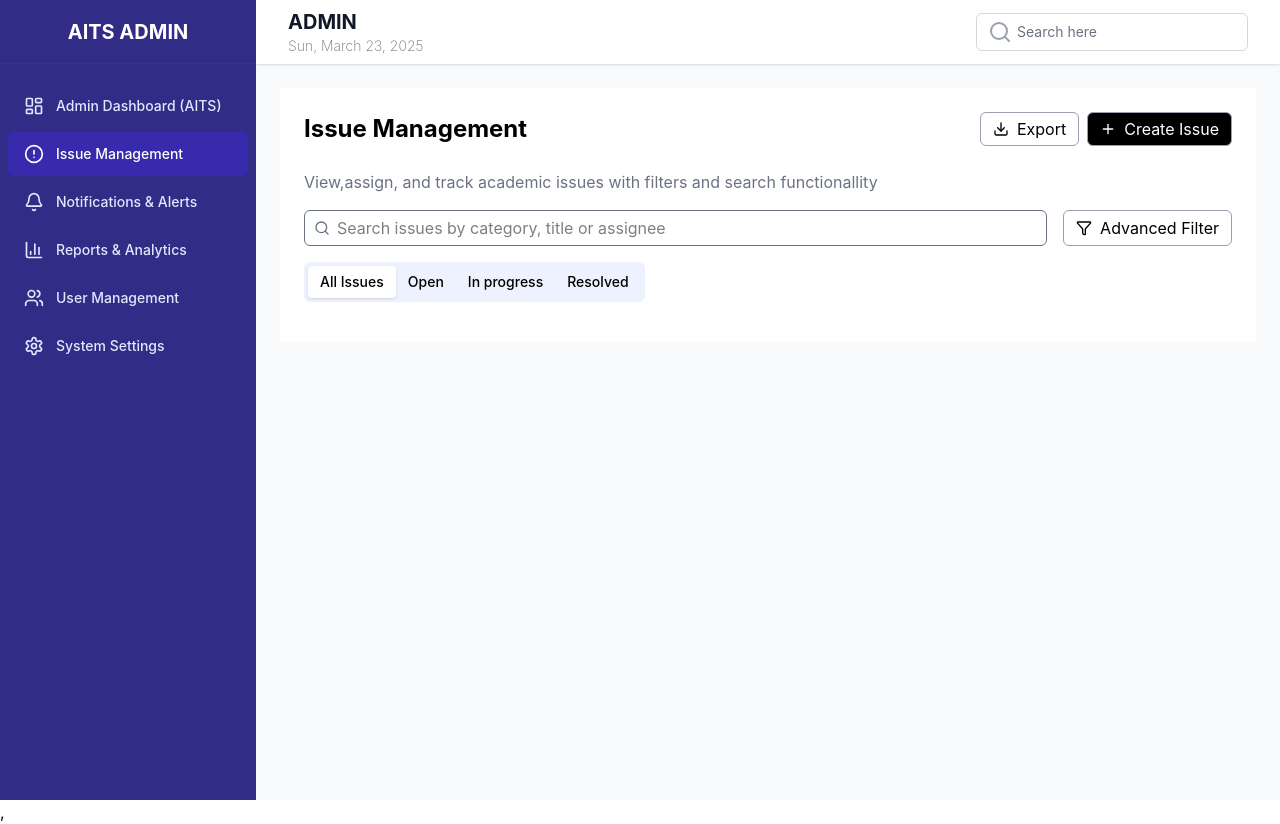
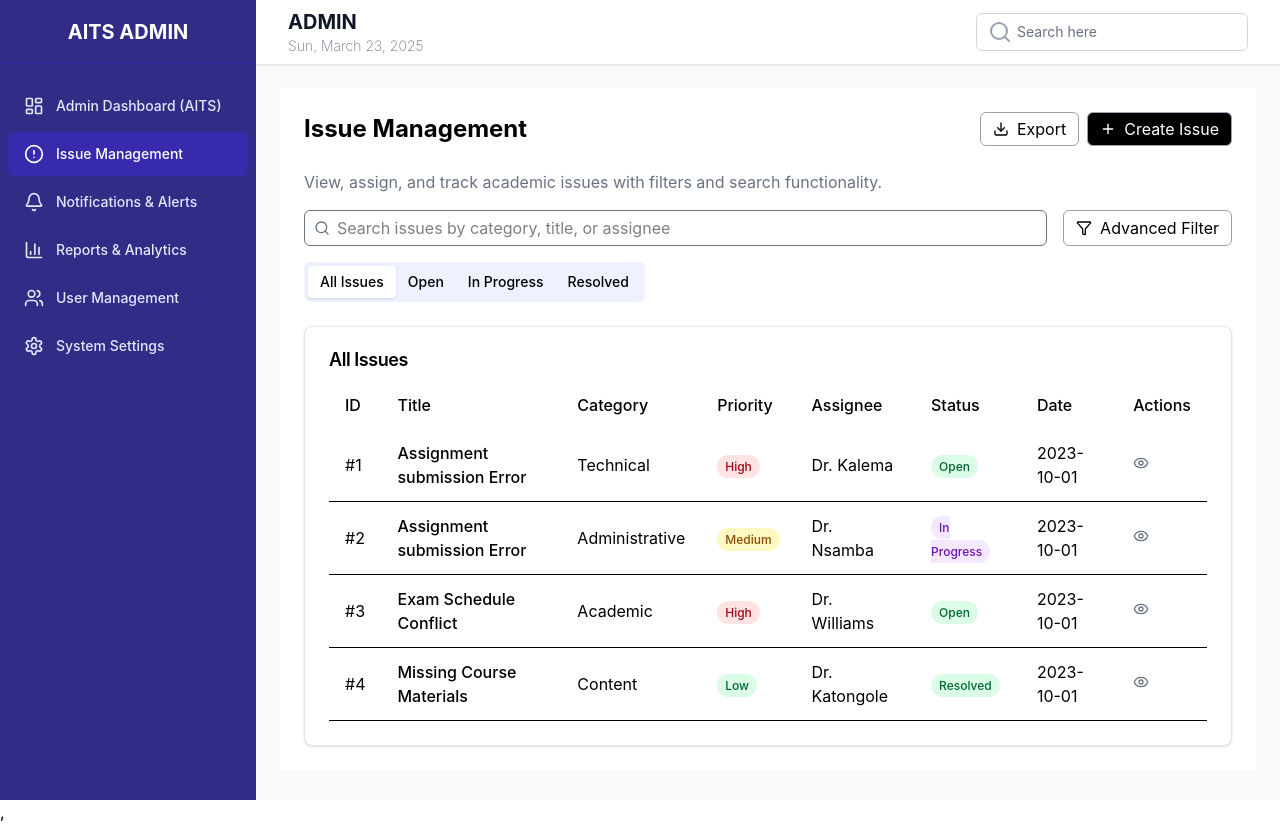
Before and after one commit to Suubi08/academic_issue_tracking_system, a React (Vite) app in the folder client/: page /issues in a window 1280 px wide. Built offline with nearby package versions, Linux system fonts and the light colour scheme.

Commit message:
updating  admin issuemanagement page

```diff
--- a/client/package.json
+++ b/client/package.json
@@ -14,6 +14,7 @@
     "@tailwindcss/vite": "^4.0.6",
     "axios": "^1.7.9",
     "lucide-react": "^0.483.0",
+    "radix-ui": "^1.1.3",
     "react": "^19.0.0",
     "react-dom": "^19.0.0",
     "react-icons": "^5.5.0",
--- a/client/src/pages/Issuemanagement.jsx
+++ b/client/src/pages/Issuemanagement.jsx
@@ -2,9 +2,7 @@ import React from "react";
 import {
   Card,
   CardHeader,
-  CardFooter,
   CardTitle,
-  CardDescription,
   CardContent,
 } from "../components/ui/card";
 import {
@@ -13,7 +11,7 @@ import {
   TabsTrigger,
   TabsContent,
 } from "../components/ui/Tabs";
-import { Download, Filter, Plus, Search } from "lucide-react";
+import { Download, Eye, Filter, Plus, Search } from "lucide-react";
 
 const Issuemanagement = () => {
   const issues = [
@@ -23,77 +21,92 @@ const Issuemanagement = () => {
       category: "Technical",
       priority: "High",
       assignee: "Dr. Kalema",
-      status: "open",
+      status: "Open",
       date: "2023-10-01",
-      count: 2,
     },
     {
       id: 2,
       title: "Assignment submission Error",
       category: "Administrative",
-      prioty: "Medium",
+      priority: "Medium",
       assignee: "Dr. Nsamba",
-      status: "in progress",
+      status: "In Progress",
       date: "2023-10-01",
-      count: 3,
     },
     {
       id: 3,
-      title: "Exam Schedule conflict",
+      title: "Exam Schedule Conflict",
       category: "Academic",
+      priority: "High",
       assignee: "Dr. Williams",
-      status: "High",
+      status: "Open",
       date: "2023-10-01",
-      count: 5,
     },
     {
-      id: 1,
-      title: "Missing course materials",
-      category: "content",
+      id: 4,
+      title: "Missing Course Materials",
+      category: "Content",
+      priority: "Low",
       assignee: "Dr. Katongole",
       status: "Resolved",
       date: "2023-10-01",
-      count: 1,
     },
   ];
+
   return (
     <div className="p-6 bg-white">
+      {/* Header Section */}
       <div className="flex items-center justify-between mb-6">
         <h1 className="text-2xl font-bold">Issue Management</h1>
         <div className="flex space-x-2">
-          <button className=" flex items-center border px-3 py-1 rounded-md border-gray-400">
+          <button
+            className="flex items-center border px-3 py-1 rounded-md border-gray-400"
+            aria-label="Export Issues"
+          >
             <Download className="mr-2 h-4 w-4" />
             Export
           </button>
-          <button className="border px-3 py-1 rounded-md border-gray-400 bg-black text-white flex items-center">
+          <button
+            className="border px-3 py-1 rounded-md border-gray-400 bg-black text-white flex items-center"
+            aria-label="Create New Issue"
+          >
             <Plus className="mr-2 h-4 w-4" />
             Create Issue
           </button>
         </div>
       </div>
+
+      {/* Search and Filter Section */}
       <div>
         <p className="text-gray-500 mb-4">
-          View,assign, and track academic issues with filters and search
-          functionallity
+          View, assign, and track academic issues with filters and search
+          functionality.
         </p>
         <div className="flex flex-row gap-4 mb-4 items-center">
           <div className="relative flex-grow">
-            <Search className="text-gray-500 w-4 h-4 absolute left-2.5 top-2.5" />
+            <Search
+              className="text-gray-500 w-4 h-4 absolute left-2.5 top-2.5"
+              aria-hidden="true"
+            />
             <input
               type="search"
               className="border border-gray-500 pl-8 w-full rounded-md h-9"
-              placeholder="Search issues by category, title or assignee"
+              placeholder="Search issues by category, title, or assignee"
+              aria-label="Search Issues"
             />
           </div>
           <button
             type="button"
             className="border px-3 border-gray-400 bg-white flex items-center rounded-md h-9"
+            aria-label="Advanced Filter"
           >
             <Filter className="h-4 w-4 mr-2" />
             Advanced Filter
           </button>
         </div>
       </div>
+
+      {/* Tabs Section */}
       <Tabs defaultValue="all">
         <TabsList className="mb-4 bg-indigo-50">
           <TabsTrigger
@@ -112,7 +125,7 @@ const Issuemanagement = () => {
             value="inprogress"
             className="data-[state=active]:bg-white data-[state=active]:text-black"
           >
-            In progress
+            In Progress
           </TabsTrigger>
           <TabsTrigger
             value="resolved"
@@ -121,6 +134,87 @@ const Issuemanagement = () => {
             Resolved
           </TabsTrigger>
         </TabsList>
+
+        {/* All Issues Tab Content */}
+        <TabsContent value="all" className="mt-0">
+          <Card>
+            <CardHeader className="pb-3">
+              <CardTitle>All Issues</CardTitle>
+            </CardHeader>
+            <CardContent>
+              <div>
+                <table className="w-full border-collapse">
+                  <thead>
+                    <tr>
+                      <th className="text-left py-3 px-4 font-medium">ID</th>
+                      <th className="text-left py-3 px-4 font-medium">Title</th>
+                      <th className="text-left py-3 px-4 font-medium">
+                        Category
+                      </th>
+                      <th className="text-left py-3 px-4 font-medium">
+                        Priority
+                      </th>
+                      <th className="text-left py-3 px-4 font-medium">
+                        Assignee
+                      </th>
+                      <th className="text-left py-3 px-4 font-medium">
+                        Status
+                      </th>
+                      <th className="text-left py-3 px-4 font-medium">Date</th>
+                      <th className="text-left py-3 px-4 font-medium">
+                        Actions
+                      </th>
+                    </tr>
+                  </thead>
+                  <tbody>
+                    {issues.map((issue) => (
+                      <tr key={issue.id} className="hover:bg-gray-50">
+                        <td className="py-3 px-4 border-b">#{issue.id}</td>
+                        <td className="py-3 px-4 border-b font-medium">
+                          {issue.title}
+                        </td>
+                        <td className="py-3 px-4 border-b">{issue.category}</td>
+                        <td className="py-3 px-4 border-b">
+                          <span
+                            className={`px-2 py-1 text-xs font-medium rounded-full ${
+                              issue.priority === "High"
+                                ? "bg-red-100 text-red-800"
+                                : issue.priority === "Medium"
+                                ? "bg-yellow-100 text-yellow-800"
+                                : "bg-green-100 text-green-800"
+                            }`}
+                          >
+                            {issue.priority}
+                          </span>
+                        </td>
+                        <td className="py-3 px-4 border-b">{issue.assignee}</td>
+                        <td className="py-3 px-4 border-b">
+                          <span
+                            className={`px-2 py-1 text-xs font-medium rounded-full ${
+                              issue.status === "open"
+                                ? "bg-blue-100 text-blue-800"
+                                : issue.status === "In Progress"
+                                ? "bg-purple-100 text-purple-800"
+                                : "bg-green-100 text-green-800"
+                            }`}
+                          >
+                            {issue.status}
+                          </span>
+                        </td>
+                        <td className="py-3 px-4 border-b">{issue.date}</td>
+                        <td className="py-3 px-4 border-b">
+                          <button aria-label="View Issue Details">
+                            <Eye className="h-4 w-4 text-gray-500" />
+                          </button>
+                        </td>
+                      </tr>
+                    ))}
+                  </tbody>
+                </table>
+              </div>
+            </CardContent>
+          </Card>
+        </TabsContent>
       </Tabs>
     </div>
   );
```
Also changed, not shown: 1 other file (tests, documents, lock files or other folders).
